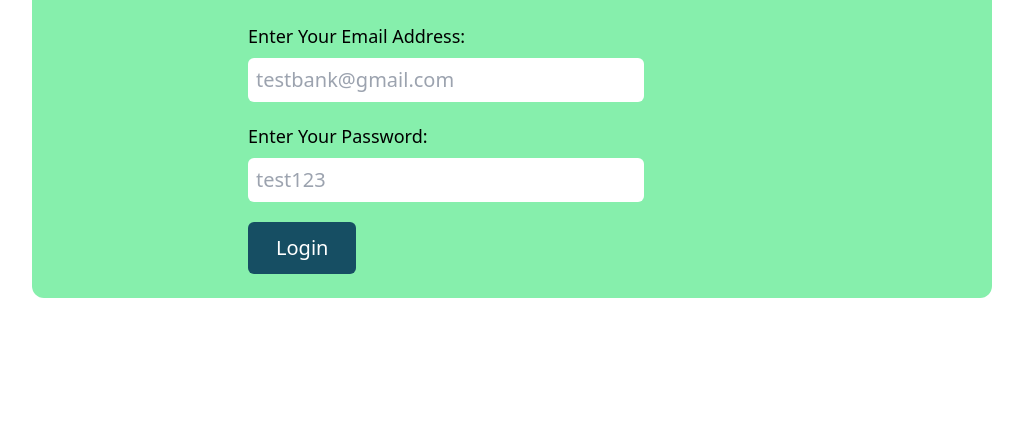
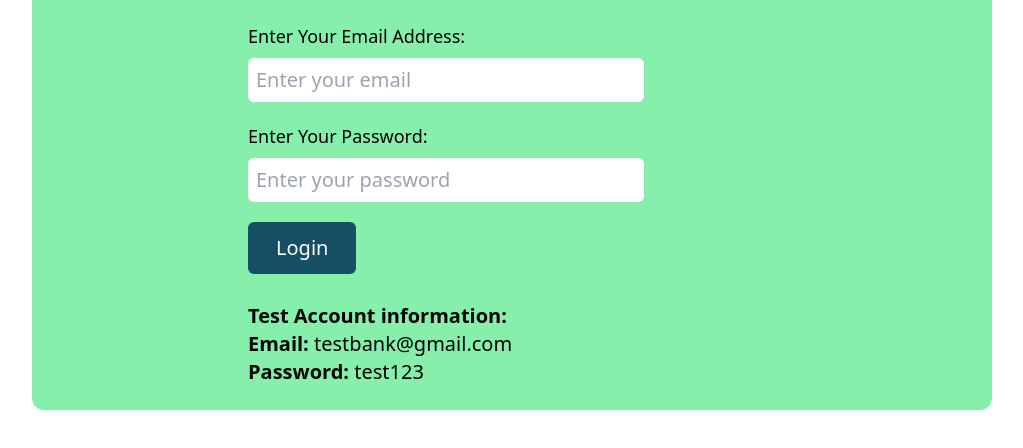
Before and after one commit to rokonroni/simple-bank-system, a plain HTML site: page index.html in a window 1280 px wide. Shown: the part 154-602 px from the top of the page, without its empty margins (128-1151 px from the left). Drawn offline with nearby package versions, Linux system fonts and the light colour scheme.

Commit message:
Test Account information given

```diff
--- a/index.html
+++ b/index.html
@@ -16,11 +16,17 @@
             <h1 class="text-4xl mb-7 text-center font-semibold">Please Login</h1>
             <div class="mx-48">
                 <label class="block font-medium text-lg" for="email" >Enter Your Email Address: </label>
-                <input id="user_email" class="block mt-2 w-9/12 p-2 rounded-md text-xl text-black focus:outline-none" placeholder="testbank@gmail.com" type="email">
+                <input id="user_email" class="block mt-2 w-9/12 p-2 rounded-md text-xl text-black focus:outline-none" placeholder="Enter your email" type="email">
 
                 <label class="block font-medium text-lg mt-5" for="email">Enter Your Password: </label>
-                <input id="user_password" class="block w-9/12 p-2 mt-2 rounded-md text-xl text-black focus:outline-none" placeholder="test123" type="password">
+                <input id="user_password" class="block w-9/12 p-2 mt-2 rounded-md text-xl text-black focus:outline-none" placeholder="Enter your password" type="password">
                 <button id="submit_btn" class="bg-cyan-900 hover:bg-cyan-600 text-white mt-5 px-7 py-3 rounded-md text-xl">Login</button>
+            </div>
+            <div class="mt-7 ml-48">
+              <h3 class="text-xl font-bold">Test Account information:</h3>
+              <h3 class="text-xl font-bold">Email: <span class="font-normal">testbank@gmail.com</span></h3>
+              <h3 class="text-xl font-bold">Password: <span class="font-normal">test123</span></h3>
+
             </div>
         </section>
     </main>
```
